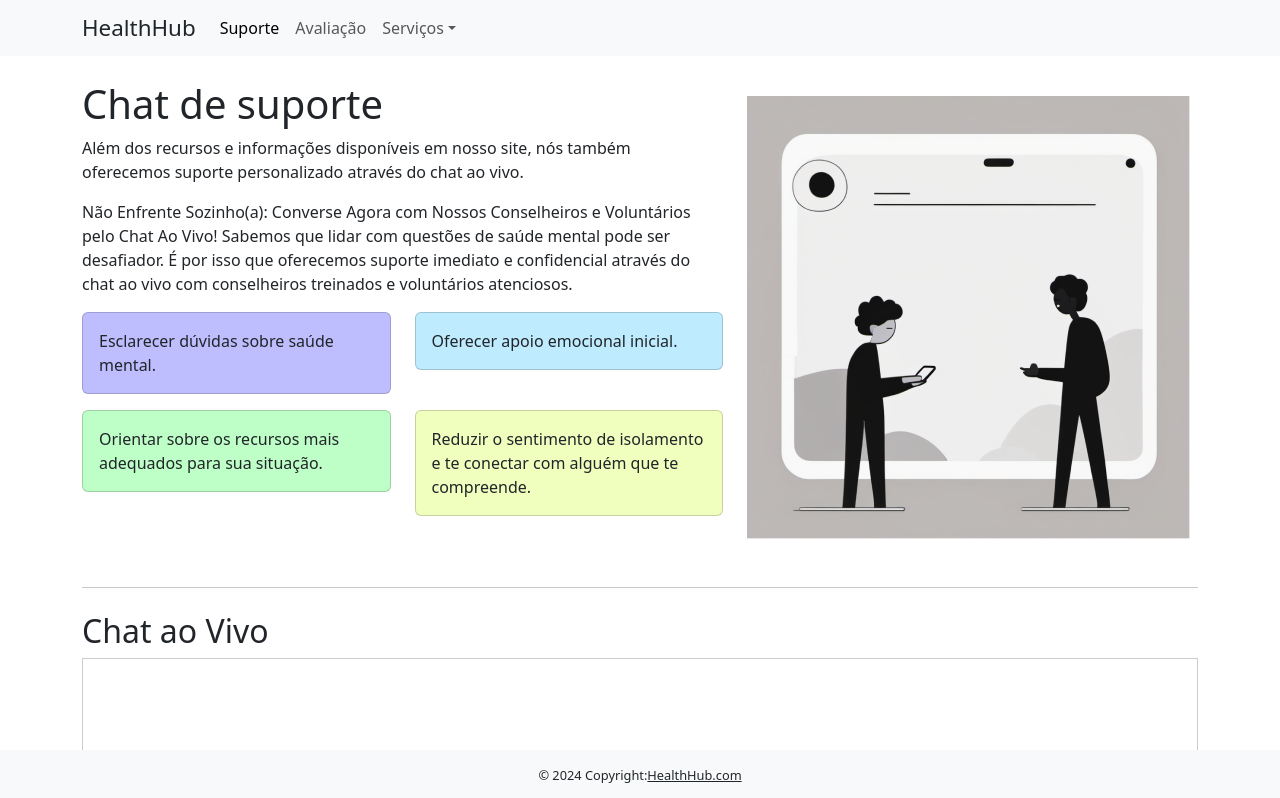
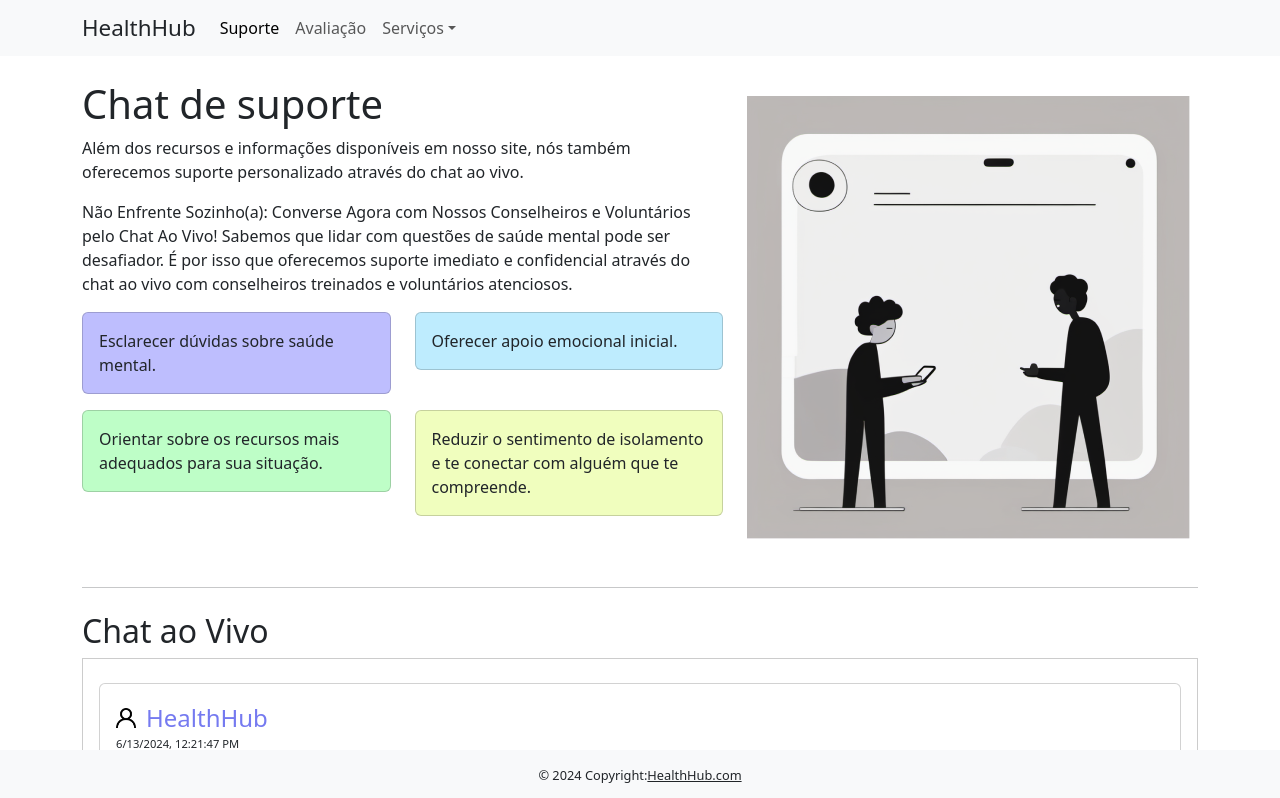
Before and after one commit to d4nielantoni/health-hub, a React (Vite) app: page /suporte in a window 1280 px wide. Shown: the top 798 px of the page. Built offline with nearby package versions, Linux system fonts and the light colour scheme; no server answers.

Commit message:
Finalizado chat de mensagens

```diff
--- a/src/components/ChatMessager.jsx
+++ b/src/components/ChatMessager.jsx
@@ -1,18 +1,72 @@
 import React from "react";
 import { useState } from "react";
 import { Row, Col, Form, Button, Card, InputGroup } from "react-bootstrap";
+import gerar_cor from "../utils/geradorCor.js";
+import supabase from "../utils/client.js";
+import Message from "./Message.jsx";
 
 export default function ChatMessager() {
-  const [messages, setMessages] = useState([]);
+  const [messages, setMessages] = useState([
+    {
+      mensagem: "Diga algo...",
+      usuario: "HealthHub",
+      cor_profile: "#757AF0",
+      created_at: new Date().toLocaleString(),
+    },
+  ]);
   const [newMessage, setNewMessage] = useState("");
+  const usuario = "Usuário";
+
+  async function insertData(table, updateData) {
+    const { data, error } = await supabase.from(table).insert(updateData);
+    if (error) console.log("error", error);
+  }
 
   const handleSendMessage = (e) => {
     e.preventDefault();
     if (newMessage.trim()) {
-      setMessages([...messages, newMessage]);
+      const cor_profile = gerar_cor();
+      const mensagem = `${newMessage}`;
+
+      setMessages((prev) => [
+        ...prev,
+        {
+          usuario,
+          mensagem,
+          cor_profile,
+          created_at: new Date().toLocaleString(),
+        },
+      ]);
+      insertData("mensagens", { usuario, mensagem, cor_profile });
       setNewMessage("");
     }
   };
+
+  supabase
+    .channel("mensagens-chat")
+    .on(
+      "postgres_changes",
+      {
+        event: "INSERT",
+        schema: "public",
+        table: "mensagens",
+      },
+      (payload) => {
+        const cleanedIsoString = payload.new.created_at.replace(/\.\d+/, "");
+        const date = new Date(cleanedIsoString);
+
+        setMessages((prev) => [
+          ...prev,
+          {
+            usuario: payload.new.usuario,
+            mensagem: payload.new.mensagem,
+            cor_profile: payload.new.cor_profile,
+            created_at: date.toLocaleString(),
+          },
+        ]);
+      }
+    )
+    .subscribe();
 
   return (
     <Row className="mt-4">
@@ -34,7 +88,14 @@ export default function ChatMessager() {
               style={{ margin: "0.5rem 0" }}
             >
               <Card>
-                <Card.Body>{msg}</Card.Body>
+                <Card.Body>
+                  <Message
+                    usuario={msg.usuario}
+                    mensagem={msg.mensagem}
+                    cor_profile={msg.cor_profile}
+                    created_at={msg.created_at}
+                  />
+                </Card.Body>
               </Card>
             </div>
           ))}
--- /dev/null
+++ b/src/components/Message.jsx
@@ -0,0 +1,30 @@
+import React from "react";
+import profileIcon from "../assets/profile.png"
+export default function Message(props) {
+  const data = props.created_at;
+  return (
+    <div>
+      <div>
+        <div style={{display:"flex", alignItems:"center", gap:"10px"}}>
+            <img src={profileIcon} style={{width:"20px", height:"20px"}}/>
+            <p style={{ fontSize: "1.5rem", padding: "0px", margin: "0px", color: props.cor_profile }}>
+            {props.usuario}
+            </p>
+        </div>
+
+        <p style={{ fontWeight: "500", fontSize: "0.7rem" }}>{data}</p>
+      </div>
+      <div
+        style={{
+          borderRadius: "0.5rem",
+          marginBottom: "0.1rem",
+          width: "fit-content",
+          maxWidth: "50%",
+          wordWrap: "break-word",
+        }}
+      >
+        {props.mensagem}
+      </div>
+    </div>
+  );
+}
--- /dev/null
+++ b/src/utils/client.js
@@ -0,0 +1,7 @@
+import { createClient } from '@supabase/supabase-js';
+
+const supabaseUrl = "https://ykmxhrevwsqeezmpwgqr.supabase.co";
+const supabaseKey = "eyJhbGciOiJIUzI1NiIsInR5cCI6IkpXVCJ9.eyJpc3MiOiJzdXBhYmFzZSIsInJlZiI6InlrbXhocmV2d3NxZWV6bXB3Z3FyIiwicm9sZSI6ImFub24iLCJpYXQiOjE3MTg2Mjc4MDgsImV4cCI6MjAzNDIwMzgwOH0.i_9tC_t7UyoxpEcHwspToJrUbrQzz50jLsvpMFG5kog";
+const supabase = createClient(supabaseUrl, supabaseKey);
+
+export default supabase
--- /dev/null
+++ b/src/utils/geradorCor.js
@@ -0,0 +1,8 @@
+function gerar_cor(opacidade = 1) {
+    let r = Math.random() * 255;
+    let g = Math.random() * 255;
+    let b = Math.random() * 255;
+    return `rgba(${r}, ${g}, ${b}, ${opacidade})`;
+}
+
+export default gerar_cor;
```
Also changed, not shown: src/assets/profile.png (added).
